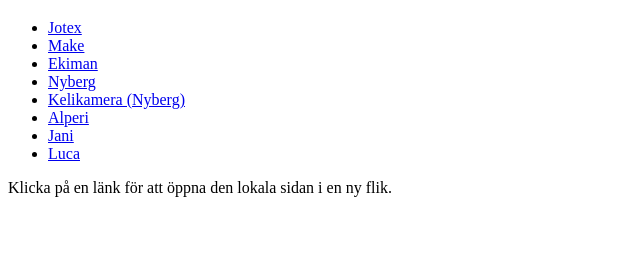
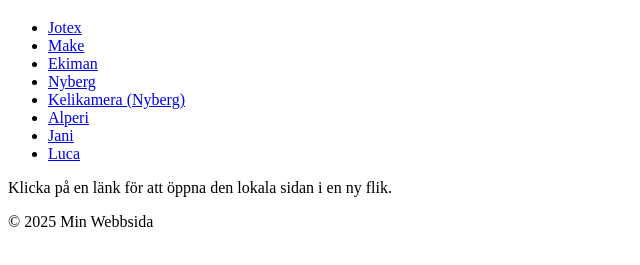
Before and after one commit to nyberg07/N-ttj-nst-repetition, a plain HTML site: page index.html in a window 1280 px wide. Shown: the part 61-326 px from the top of the page, without its empty margins (0-640 px from the left). Drawn offline with Linux system fonts and the light colour scheme.

Commit message:
Lägg till footer

```diff
--- a/index.html
+++ b/index.html
@@ -24,5 +24,9 @@
   <main>
     <p>Klicka på en länk för att öppna den lokala sidan i en ny flik.</p>
   </main>
+
+  <footer>
+    <p>&copy; 2025 Min Webbsida</p>
+  </footer>
 </body>
 </html>
```
